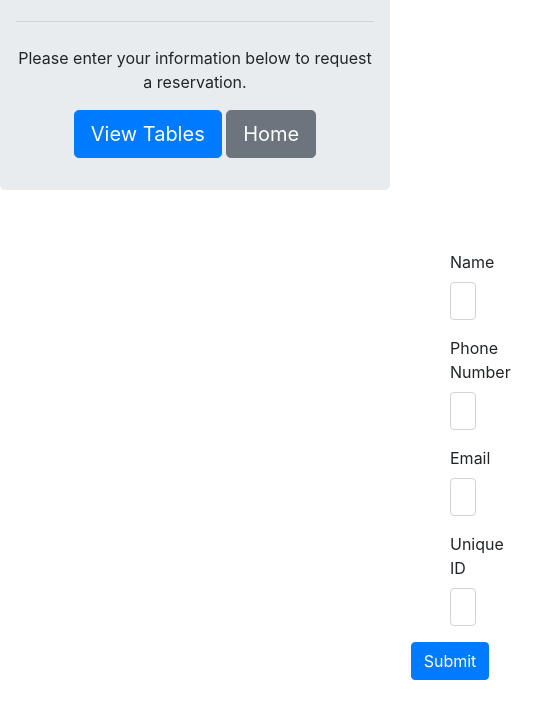
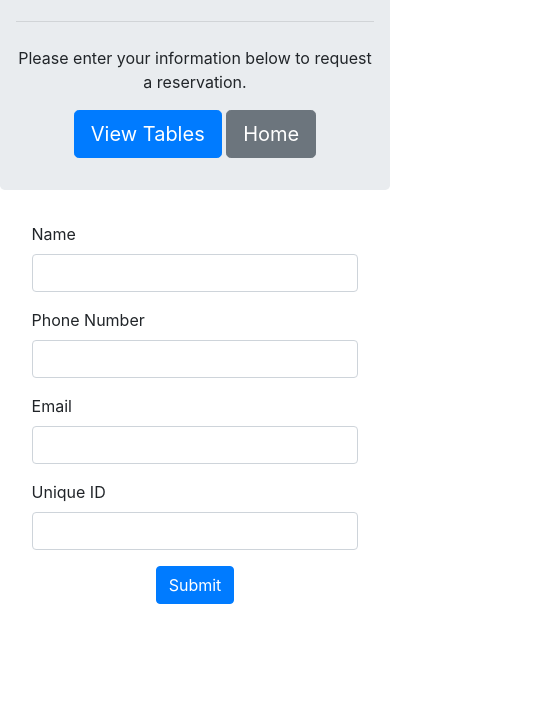
Before and after one commit to carmenjohnson512/Express-HotRestaurant-App, a website: page templates/reservations.html in a window 390 px wide. Shown: the part 207-926 px from the top of the page, 550 px wide, since content can reach past the window. After the commit the page ends 844 px from the top, so only its background shows below. Drawn offline with nearby package versions, Linux system fonts and the light colour scheme.

Commit message:
finalized styling on reservations.html

```diff
--- a/templates/style.css
+++ b/templates/style.css
@@ -3,9 +3,10 @@
 }
 
 .reservations {
-    border: 0.5px;
-    margin: 50px 350px;
-    padding: 10px 100px;
+    display: flex;
+    flex-direction: row;
+    justify-content: center;
+    max-width: inherit;
 }
 
 .reservationForm {
@@ -21,3 +22,9 @@
     justify-content: center;
     width: 120%
 }
+
+@media (max-width: 768px) {
+    .reservationForm {
+        width: 72%;
+    }
+}
```
